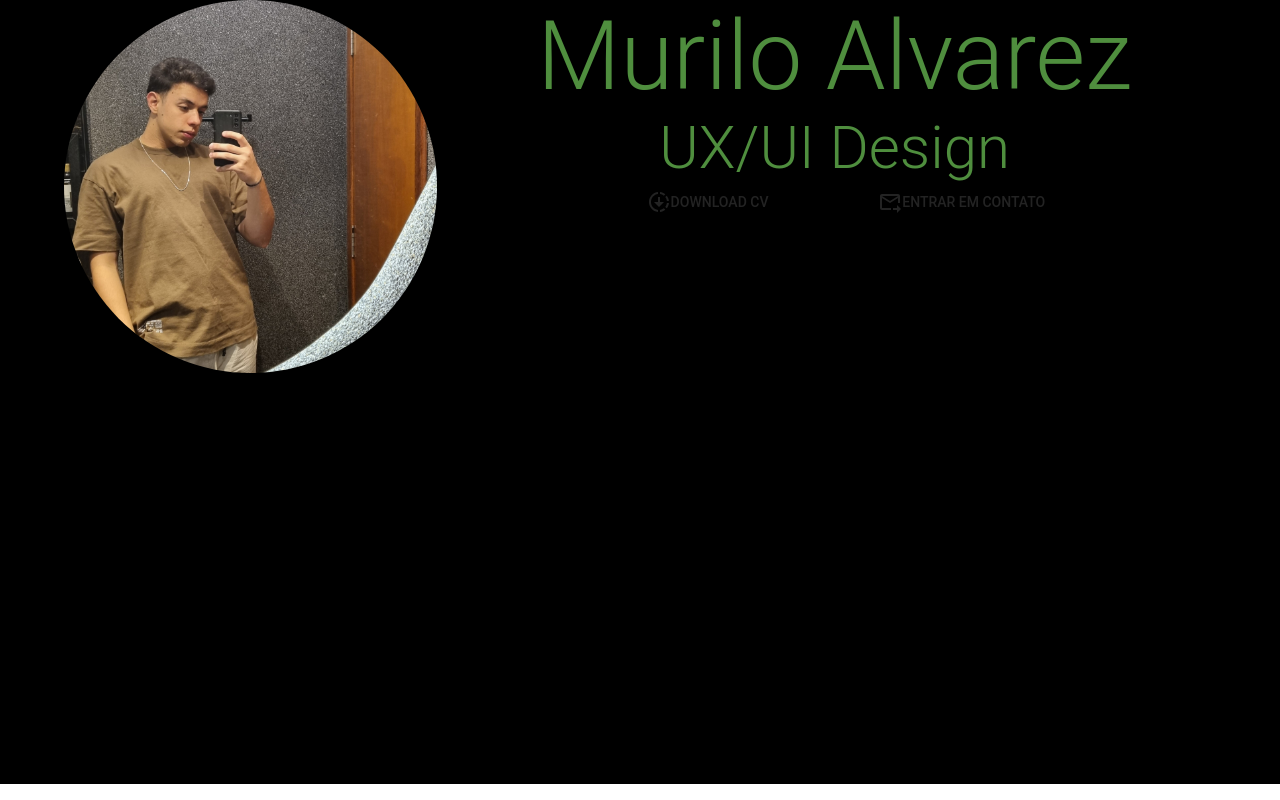
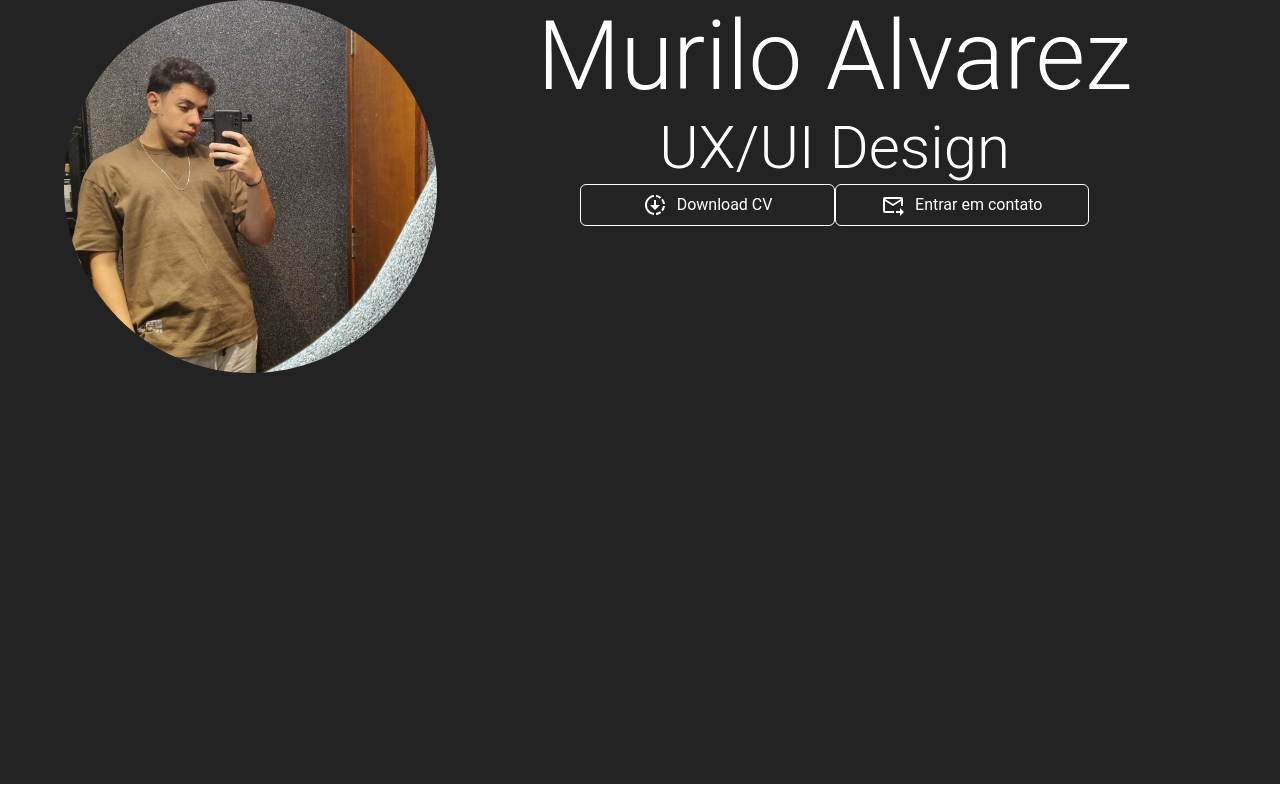
Before and after one commit to MuriloAlvarez/my-portfolio, a React (Vite) app: page / in a window 1280 px wide. Built offline with nearby package versions, Linux system fonts and the light colour scheme.

Commit message:
Styling the buttons

```diff
--- /dev/null
+++ b/src/components/styledButton/styledButton.tsx
@@ -0,0 +1,37 @@
+import { styled } from "@mui/material"
+import { ReactNode } from "react"
+
+interface StyledButtonProps{
+    children: ReactNode
+}
+const StyledButton: React.FC<StyledButtonProps> = ({children}) => {
+
+
+    const StyleButton = styled("button")(({theme}) => ({
+       backgroundColor: "transparent",
+       border: `1px solid ${theme.palette.primary.contrastText}`,
+       borderRadius: "6px",
+       padding: "8px 20px",
+       color: `${theme.palette.primary.contrastText}`,
+       width: "100%",
+       display: "inline-flex",
+       justifyContent: "center",
+       alignItems: "center",
+       gap: "10px",
+       '&:hover':{
+        backgroundColor: `${theme.palette.secondary.light}`,
+        border: `${theme.palette.primary.main}`
+       }
+
+      }))
+
+  return (
+    < >
+<StyleButton>
+{children}
+</StyleButton>
+    </>
+  )
+}
+
+export default StyledButton
--- a/src/pages/Home/sections/Hero/hero.tsx
+++ b/src/pages/Home/sections/Hero/hero.tsx
@@ -1,12 +1,13 @@
-import { Button, Container, Grid, styled, Typography } from "@mui/material"
+import {Container, Grid, styled, Typography } from "@mui/material"
 import Avatar from "../../../../assets/images/profilePortfolio.jpg"
 import DownloadingIcon from '@mui/icons-material/Downloading';
 import ForwardToInboxIcon from '@mui/icons-material/ForwardToInbox';
+import StyledButton from "../../../../components/styledButton/styledButton";
 
 const Hero = () => {
 
-  const StyledHero = styled("div")(() => ({
-    backgroundColor: "black",
+  const StyledHero = styled("div")(({theme}) => ({
+    backgroundColor: theme.palette.primary.main,
     height: "100vh"
   }))
 
@@ -25,22 +26,28 @@ const Hero = () => {
             </Grid>
 
             <Grid item xs={12} md={8}>
-              <Typography color="secondary" textAlign= "center" variant="h1">Murilo Alvarez</Typography>
-              <Typography color="secondary" textAlign= "center" variant="h2">UX/UI Design</Typography>
+              <Typography color="primary.contrastText" textAlign= "center" variant="h1">Murilo Alvarez</Typography>
+              <Typography color="primary.contrastText" textAlign= "center" variant="h2">UX/UI Design</Typography>
 
               <Grid container display= "flex" justifyContent= "center">
-                <Grid item xs={12} md={4} display= "flex" justifyContent= "center">
-                  <Button>
+                <Grid item xs={10} md={4} display= "flex" justifyContent= "center">
+
+                  <StyledButton>
                     <DownloadingIcon />
-                    Download CV
-                  </Button>
+                    <Typography>
+                      Download CV
+                    </Typography>
+                  </StyledButton>
+
+
                 </Grid>
-                <Grid item xs={12} md={4} display= "flex" justifyContent= "center">
-                  <Button>
+                <Grid item xs={10} md={4} display= "flex" justifyContent= "center">
+                  <StyledButton>
                     <ForwardToInboxIcon />
-                    Entrar em contato
-                  </Button>
-
+                    <Typography>
+                     Entrar em contato
+                    </Typography>
+                  </StyledButton>
                 </Grid>
               </Grid>
             </Grid>
```
